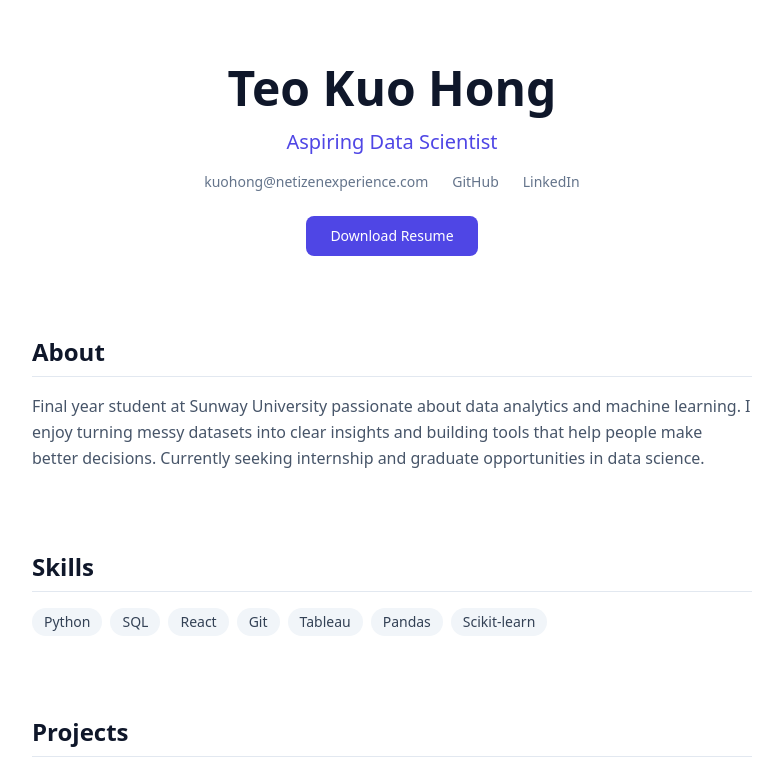
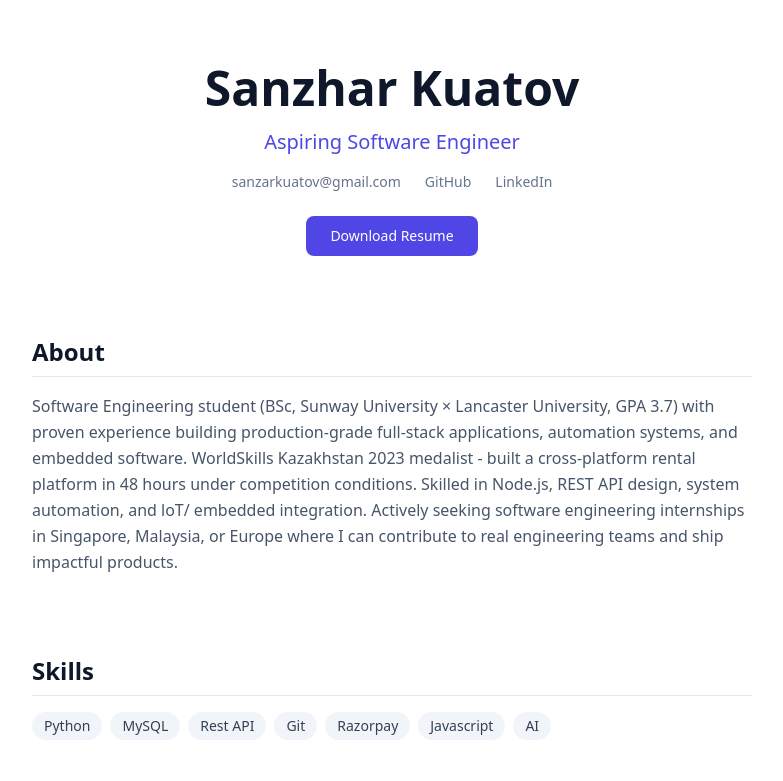
Before and after one commit to sanzhar-kuatov/portfolio, a Next.js app: page / in a window 1280 px wide. Shown: the top 781 px of the page, without its empty margins (248-1031 px from the left). Built offline with nearby package versions, Linux system fonts and the light colour scheme.

Commit message:
Revise personal details and skills in page.jsx
Updated personal information, skills, and project details in the page component.

```diff
--- a/app/page.jsx
+++ b/app/page.jsx
@@ -6,27 +6,27 @@ export default function Portfolio() {
       <section className="text-center space-y-4">
 
         {/* EDIT: Your full name */}
-        <h1 className="text-5xl font-bold text-slate-900">Teo Kuo Hong</h1>
+        <h1 className="text-5xl font-bold text-slate-900">Sanzhar Kuatov</h1>
 
         {/* EDIT: Your job title or tagline */}
-        <p className="text-xl text-indigo-600 font-medium">Aspiring Data Scientist</p>
+        <p className="text-xl text-indigo-600 font-medium">Aspiring Software Engineer</p>
 
         {/* Contact links */}
         <div className="flex justify-center gap-6 text-sm text-slate-500">
 
           {/* EDIT: Your email address */}
-          <a href="mailto:kuohong@netizenexperience.com" className="hover:text-indigo-600 transition-colors">
-            kuohong@netizenexperience.com
+          <a href="mailto:sanzarkuatov@gmail.com" className="hover:text-indigo-600 transition-colors">
+            sanzarkuatov@gmail.com
           </a>
 
           {/* EDIT: Your GitHub URL */}
-          <a href="https://github.com/netizen-experience" target="_blank" rel="noopener noreferrer"
+          <a href="https://github.com/sanzhar-kuatov" target="_blank" rel="noopener noreferrer"
              className="hover:text-indigo-600 transition-colors">
             GitHub
           </a>
 
           {/* EDIT: Your LinkedIn URL */}
-          <a href="https://my.linkedin.com/company/netizen-experience" target="_blank" rel="noopener noreferrer"
+          <a href="https://www.linkedin.com/in/sanzhar-kuatov-a8809431a/" target="_blank" rel="noopener noreferrer"
              className="hover:text-indigo-600 transition-colors">
             LinkedIn
           </a>
@@ -47,9 +47,14 @@ export default function Portfolio() {
 
         {/* EDIT: Your 2–3 sentence bio */}
         <p className="text-slate-600 leading-relaxed">
-          Final year student at Sunway University passionate about data analytics and machine learning.
-          I enjoy turning messy datasets into clear insights and building tools that help people make
-          better decisions. Currently seeking internship and graduate opportunities in data science.
+          Software Engineering student (BSc, Sunway University × Lancaster University,
+          GPA 3.7) with proven experience building production-grade full-stack applications,
+          automation systems, and embedded software. WorldSkills Kazakhstan 2023
+          medalist - built a cross-platform rental platform in 48 hours under competition
+          conditions. Skilled in Node.js, REST API design, system automation, and loT/
+          embedded integration. Actively seeking software engineering internships in
+          Singapore, Malaysia, or Europe where I can contribute to real engineering teams
+          and ship impactful products.
         </p>
       </section>
 
@@ -60,12 +65,12 @@ export default function Portfolio() {
         {/* EDIT: Replace or add skills. Each skill is a <span> tag — just copy and paste one. */}
         <div className="flex flex-wrap gap-2">
           <span className="bg-slate-100 text-slate-700 px-3 py-1 rounded-full text-sm font-medium">Python</span>
-          <span className="bg-slate-100 text-slate-700 px-3 py-1 rounded-full text-sm font-medium">SQL</span>
-          <span className="bg-slate-100 text-slate-700 px-3 py-1 rounded-full text-sm font-medium">React</span>
+          <span className="bg-slate-100 text-slate-700 px-3 py-1 rounded-full text-sm font-medium">MySQL</span>
+          <span className="bg-slate-100 text-slate-700 px-3 py-1 rounded-full text-sm font-medium">Rest API</span>
           <span className="bg-slate-100 text-slate-700 px-3 py-1 rounded-full text-sm font-medium">Git</span>
-          <span className="bg-slate-100 text-slate-700 px-3 py-1 rounded-full text-sm font-medium">Tableau</span>
-          <span className="bg-slate-100 text-slate-700 px-3 py-1 rounded-full text-sm font-medium">Pandas</span>
-          <span className="bg-slate-100 text-slate-700 px-3 py-1 rounded-full text-sm font-medium">Scikit-learn</span>
+          <span className="bg-slate-100 text-slate-700 px-3 py-1 rounded-full text-sm font-medium">Razorpay</span>
+          <span className="bg-slate-100 text-slate-700 px-3 py-1 rounded-full text-sm font-medium">Javascript</span>
+          <span className="bg-slate-100 text-slate-700 px-3 py-1 rounded-full text-sm font-medium">AI</span>
         </div>
       </section>
 
@@ -79,7 +84,7 @@ export default function Portfolio() {
           <div className="border border-slate-200 rounded-xl p-6 space-y-3">
 
             {/* EDIT: Project name */}
-            <h3 className="text-lg font-semibold text-slate-900">Sales Dashboard</h3>
+            <h3 className="text-lg font-semibold text-slate-900">defffffffffffff</h3>
 
             {/* EDIT: One sentence describing the project and what you learned */}
             <p className="text-slate-600 text-sm leading-relaxed">
```
